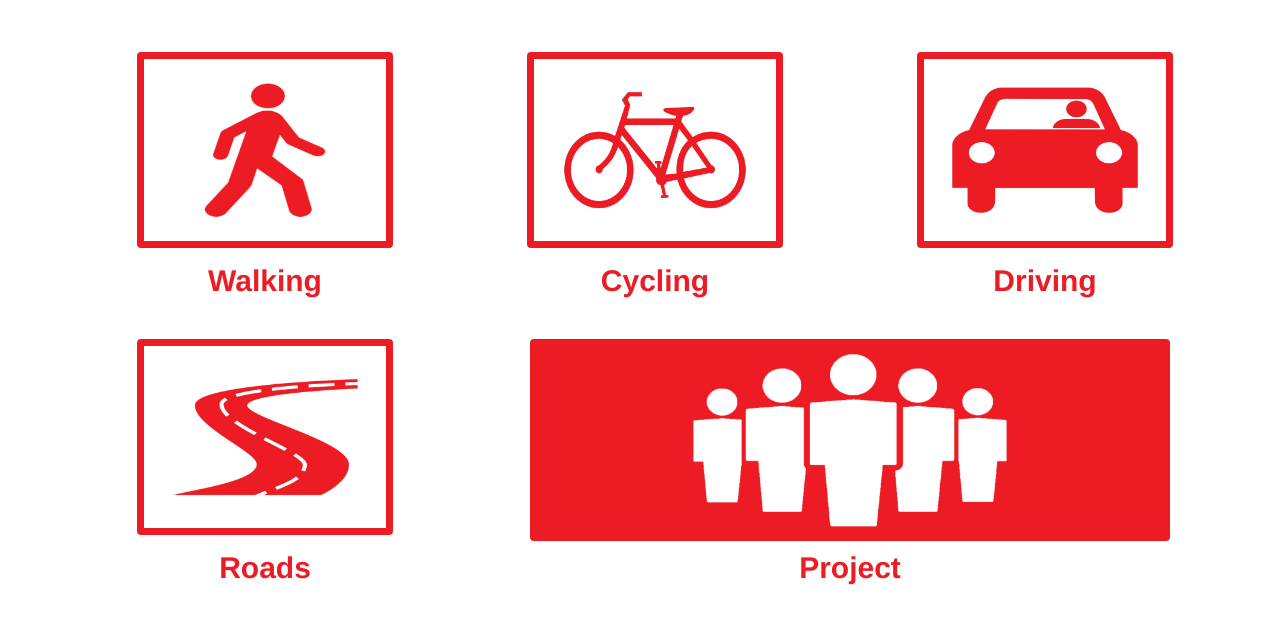
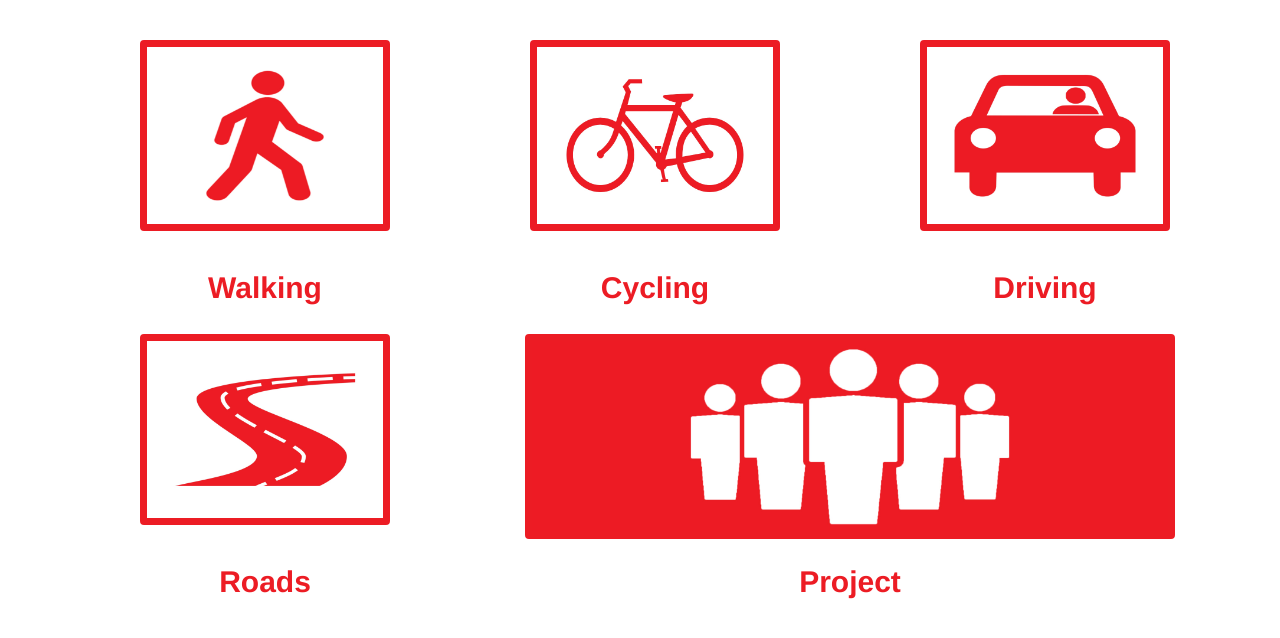
Before and after one commit to glasgow2016/team-6, a Django app: page / in a window 1280 px wide. Shown: the part 52-690 px from the top of the page. Run offline with Django 3.2, Linux system fonts and the light colour scheme; some libraries are stand-ins or nearby versions.

Commit message:
Fixed margins in index page

```diff
--- a/codeforgood/static/css/index.css
+++ b/codeforgood/static/css/index.css
@@ -5,18 +5,17 @@
 
 .project-box,
 .learning-box {
-    margin-top: 4vh !important;
-    height: 15vw;
+    margin-top: 20px!important;
     margin: 0 auto;
     border: 0px solid black;
 }
 
 .project-box {
-    width: 50vw !important;
+    width: 650px !important;
 }
 
 .learning-box {
-    width: 20vw !important;
+    width: 250px !important;
 }
 
 h2 {
```
